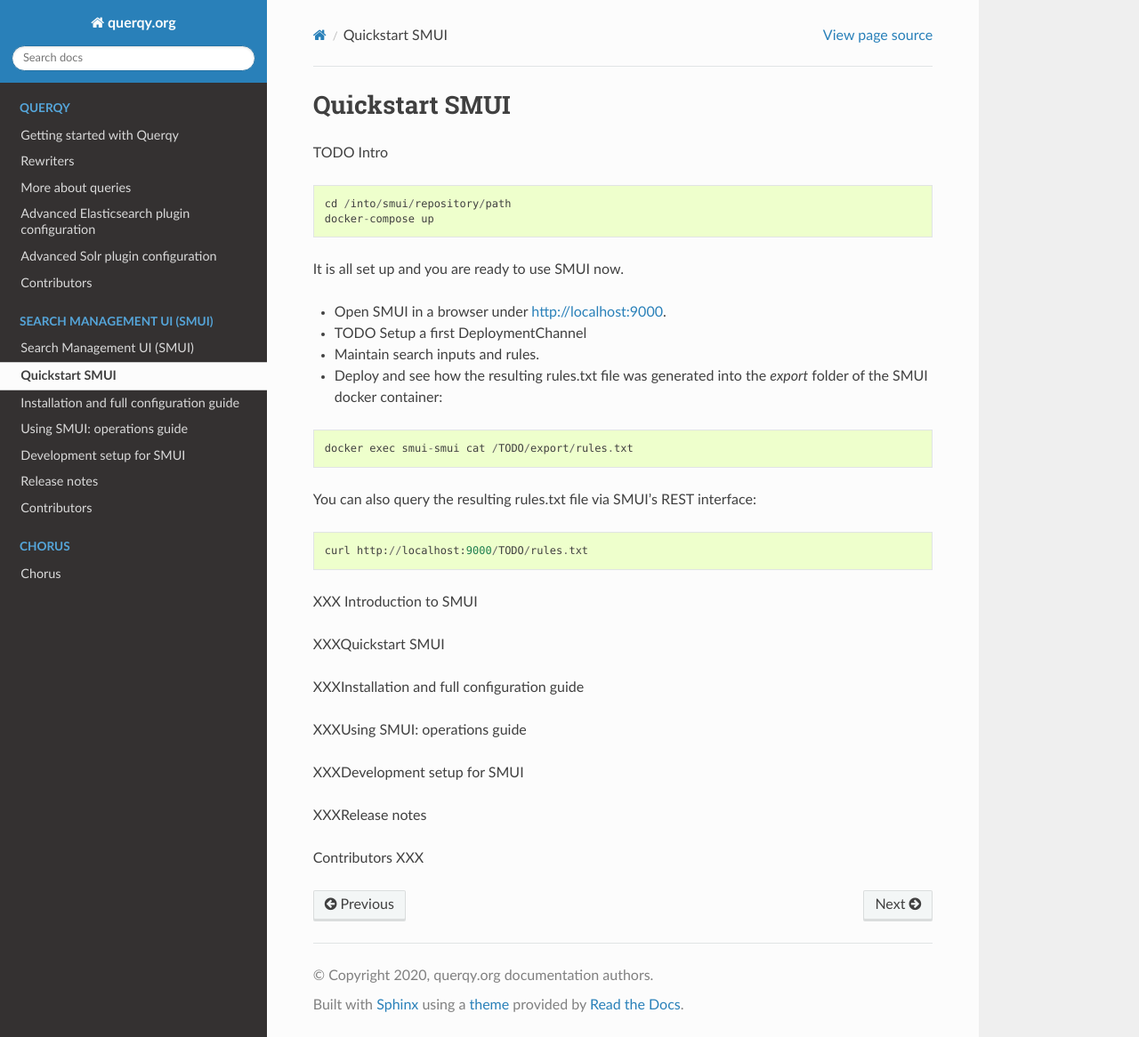
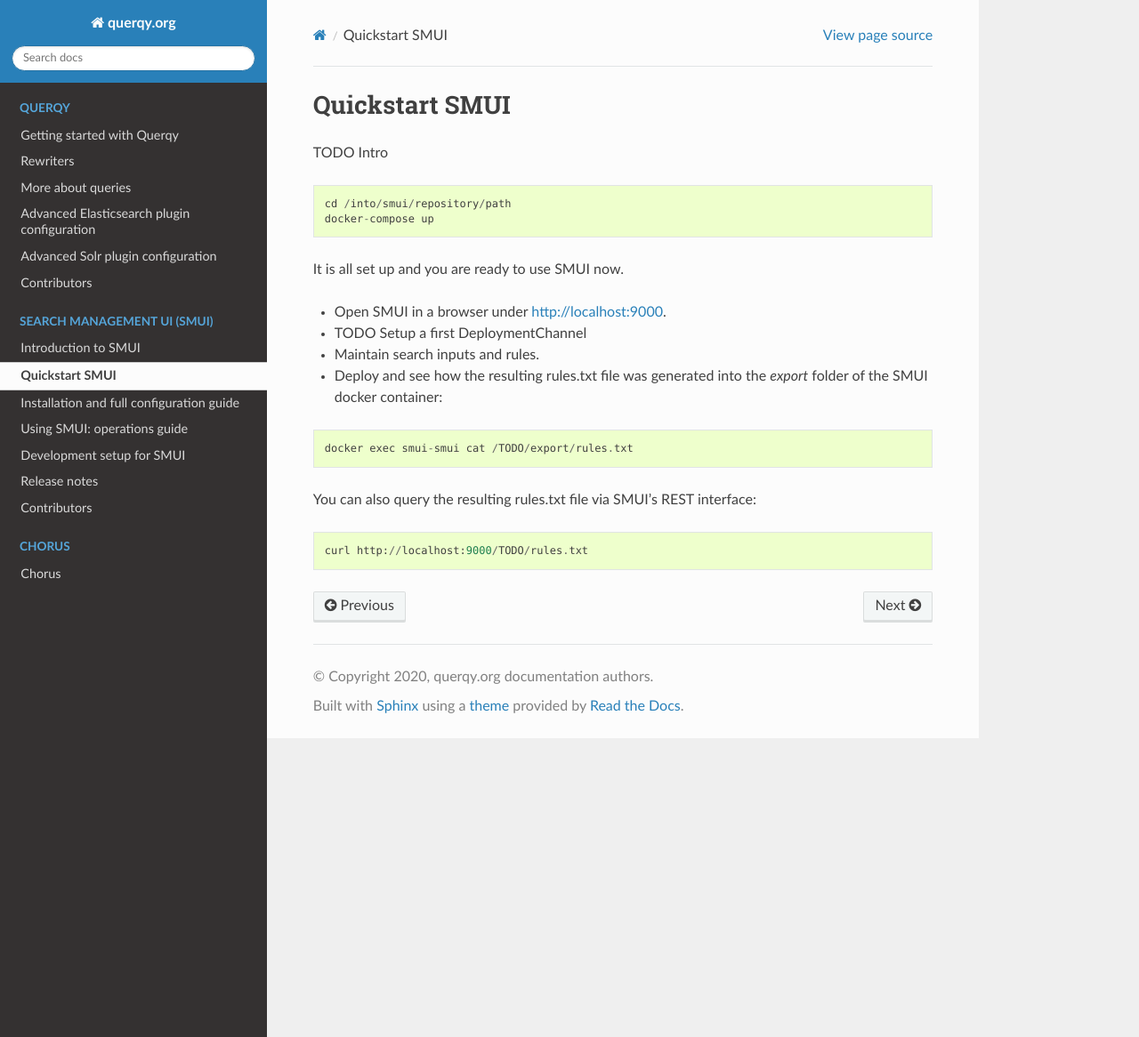
Before and after one commit to querqy/querqy-docs, a Sphinx documentation site: the page built from docs/source/smui/quickstart.rst, in a window 1280 px wide and 1166 px high. Shown: the whole window at 89% size. Built offline with Sphinx 7.4.7 and the Read the Docs theme 2.0.0, drawn with Linux system fonts in a browser that asks for light colours; formulas are drawn with MathJax 3.

Commit message:
adopted structure

```diff
--- a/docs/source/smui/index.rst
+++ b/docs/source/smui/index.rst
@@ -2,8 +2,9 @@
 
 |SMUI Build Status (on Travis CI)|
 
-Search Management UI (SMUI)
-===========================
+====================
+Introduction to SMUI
+====================
 
 .. figure:: 20190103_screenshot_SMUI_v1-5-0.png
    :alt: SMUI v1.5.0 screenshot
--- a/docs/source/smui/quickstart.rst
+++ b/docs/source/smui/quickstart.rst
@@ -27,24 +27,3 @@
 ::
 
    curl http://localhost:9000/TODO/rules.txt
-
-
-
-
-
-
-XXX
-Introduction to SMUI
-
-XXXQuickstart SMUI
-
-XXXInstallation and full configuration guide
-
-XXXUsing SMUI: operations guide
-
-XXXDevelopment setup for SMUI
-
-XXXRelease notes
-
-Contributors
-XXX
```
